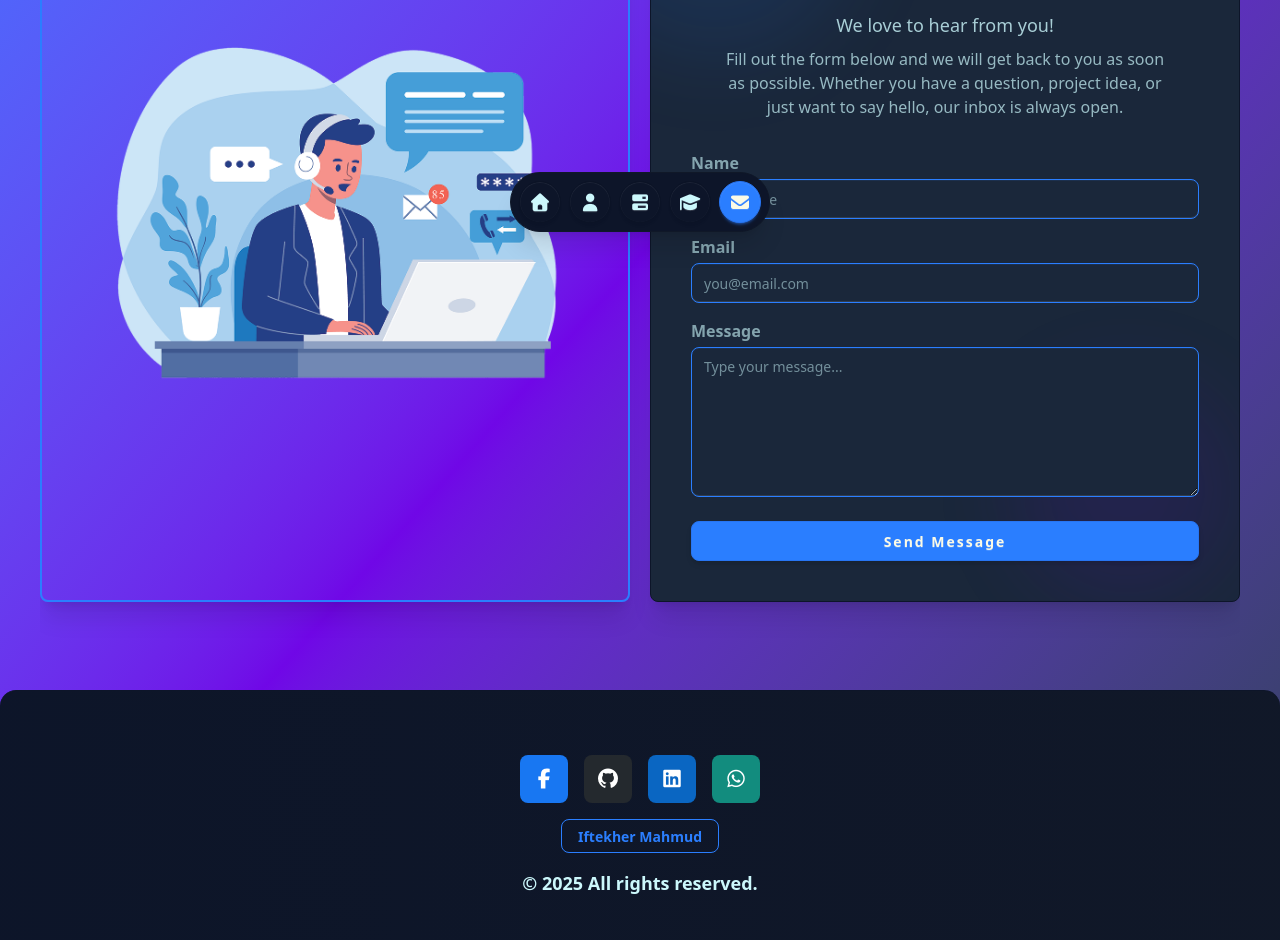
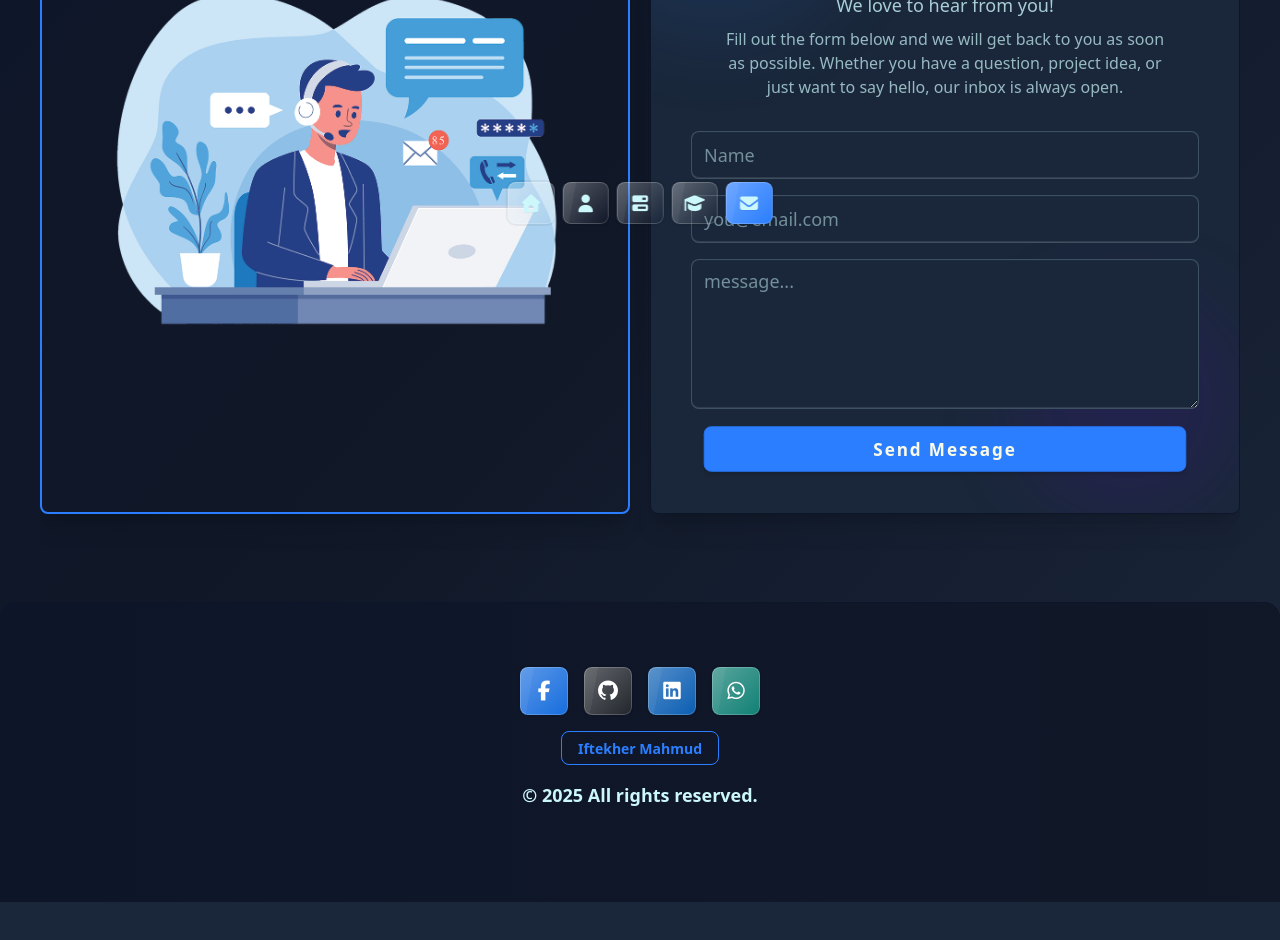
Before and after one commit to iftekher2108/iftekher-mahmud-next, a Next.js app: page /contact in a window 1280 px wide. Shown: the part 540-1480 px from the top of the page. After the commit the page ends 1442 px from the top, so only its background shows below. Built offline with nearby package versions, Linux system fonts and the light colour scheme.

Commit message:
need to set all missing information

```diff
--- a/app/template.jsx
+++ b/app/template.jsx
@@ -36,7 +36,7 @@ export default function Template({ children }) {
         <html lang="en" data-theme={theme}>
             <body>
                 <NavMenu theme={theme} setTheme={setTheme} />
-                <div className="overflow-hidden bg-gradient-to-br from-primary via-secondary to-accent dark:from-base-200 dark:via-base-300 dark:to-base-100 transition-colors duration-700">
+                <div className="overflow-hidden bg-gradient-to-br from-base-200 via-base-300 to-base-100 transition-colors duration-700">
                     <AnimatePresence mode="popLayout">
                         <motion.div
                             key={pathname}
--- a/components/AboutMe.jsx
+++ b/components/AboutMe.jsx
@@ -8,8 +8,8 @@ export default function AboutMe() {
             <div className="absolute -top-12 right-0 w-64 h-64 bg-secondary/10 rounded-full blur-2xl"></div>
             <div className="absolute bottom-0 left-0 w-56 h-56 bg-accent/10 rounded-full blur-2xl"></div>
           </div>
-          <div className="flex items-center justify-center mb-8 pt-10 relative z-10">
-            <span className="text-center px-6 uppercase text-3xl font-bold section-title text-primary">About Me</span>
+          <div className="mb-16 pt-3 relative z-10">
+            <span className="glass rounded-t px-6 py-3 capitalize text-3xl font-bold section-title bg-primary">About Me</span>
           </div>
           <div className="relative grid lg:grid-cols-2 gap-12 items-center z-10 mb-6">
             <div className="flex justify-center">
@@ -23,7 +23,7 @@ export default function AboutMe() {
               <h2 className="text-4xl font-extrabold mb-4 text-info">Passionate Developer</h2>
               <p className="mb-6 text-lg text-base-content/80 leading-relaxed">With a background in <span className="font-semibold text-info">Computer Tech</span> and a love for <span className="font-semibold text-accent">creative design</span>, I specialize in building <span className="font-semibold text-primary">unique</span>, <span className="font-semibold text-secondary">animated</span>, and <span className="font-semibold text-success">content-rich</span> websites. My mission is to deliver visually stunning and highly functional digital experiences.</p>
               <div className="flex gap-4 mb-6">
-                <Link href={'/contact'} className="btn btn-accent  px-10 hover:scale-105 transition-transform font-bold">Let&#39;s Talk</Link>
+                <Link href={'/contact'} className="btn glass bg-accent  px-10 hover:scale-105 transition-transform font-bold">Let&#39;s Talk</Link>
                 <Link href='/iftekher_mahmud.pdf' className="btn btn-outline  px-10 hover:scale-105 transition-transform font-bold">Download CV</Link>
               </div>
               <IconSocial />
--- a/components/Contact.jsx
+++ b/components/Contact.jsx
@@ -10,9 +10,9 @@ export default function Contact() {
             <div className="relative mx-auto my-8 md:my-10 px-2 md:px-0">
                 {/* Subtle gradient background for section, matching project style */}
 
-                <div className="flex items-center justify-center mb-8 pt-10 relative z-10">
+                <div className="mb-10 pt-3 relative z-10">
                     <motion.span initial={{ opacity: 0, y: 40 }} animate={{ opacity: 1, y: 0 }} transition={{ duration: 0.8 }}
-                        className="text-center px-6 uppercase text-3xl font-bold section-title text-primary">
+                        className="glass rounded-t px-6 py-3 capitalize text-3xl font-bold section-title bg-primary">
                         Contact
                     </motion.span>
                 </div>
@@ -75,25 +75,22 @@ export default function Contact() {
                                     <p className="text-base text-base-content/70 text-center max-w-md mb-2">Fill out the form below and we will get back to you as soon as possible. Whether you have a question, project idea, or just want to say hello, our inbox is always open.</p>
                                 </div>
                                 <form action={'https://formspree.io/f/mqkoqqjw'} method="post" className="flex flex-col gap-4 mt-4">
-                                    <div className="form-control">
-                                        <label className="label">
-                                            <span className="label-text text-base font-semibold mb-1">Name</span>
+                                        <label className="floating-label">
+                                            <span className="text-base font-semibold">Name</span>
+                                            <input type="text" placeholder="Name" className="input input-bordered input-lg focus:input-primary focus:outline-0  w-full" required />
                                         </label>
-                                        <input type="text" placeholder="Your Name" className="input input-bordered input-primary focus:outline-0  w-full" required />
-                                    </div>
-                                    <div className="form-control">
-                                        <label className="label">
-                                            <span className="label-text text-base font-semibold mb-1">Email</span>
+
+                                        <label className="floating-label">
+                                            <span className="text-base font-semibold">Email</span>
+                                        <input type="email" placeholder="you@email.com" className="input input-bordered input-lg focus:input-primary focus:outline-0 w-full" required />
                                         </label>
-                                        <input type="email" placeholder="you@email.com" className="input input-bordered input-primary focus:outline-0 w-full" required />
-                                    </div>
-                                    <div className="form-control">
-                                        <label className="label">
-                                            <span className="label-text text-base font-semibold mb-1">Message</span>
+
+                                        <label className="floating-label">
+                                            <span className="text-base font-semibold">Message...</span>
+                                        <textarea className="textarea textarea-lg focus:textarea-primary focus:outline-0 w-full min-h-[150px]" placeholder="message..." required></textarea>
                                         </label>
-                                        <textarea className="textarea textarea-primary focus:outline-0 w-full min-h-[150px]" placeholder="Type your message..." required></textarea>
-                                    </div>
-                                    <button type="submit" className="btn btn-primary mt-2 w-full text-md tracking-[2px] font-bold shadow-md hover:scale-105 transition-transform">Send Message</button>
+
+                                    <button type="submit" className="btn btn-primary btn-lg w-full text-md tracking-[2px] font-bold shadow-md scale-95 hover:scale-100 transition-transform">Send Message</button>
                                 </form>
                             </div>
                         </div>
--- a/components/Education.jsx
+++ b/components/Education.jsx
@@ -7,9 +7,9 @@ export default function Education() {
 
   return (
     <div id="education" className="card md:p-6 p-2 mb-2 bg-base-100 shadow-xl">
-      <div className="flex items-center justify-center mb-8 pt-10 relative z-10">
+      <div className="mb-10 pt-3 relative z-10">
         <motion.span initial={{ opacity: 0, y: 40 }} animate={{ opacity: 1, y: 0 }} transition={{ duration: 0.8 }}
-          className="text-center px-6 uppercase text-3xl font-bold section-title text-primary">
+          className="glass rounded-t px-6 py-3 capitalize text-3xl font-bold section-title bg-primary">
           Education
         </motion.span>
       </div>
--- a/components/Hero.jsx
+++ b/components/Hero.jsx
@@ -17,7 +17,7 @@ export default function Hero() {
                         <br />
                         <span className="text-2xl font-bold block mt-2 text-error tracking-tight">Software Engineer</span>
                     </h1>
-                    <p className="lg:w-3/4 mb-8 text-lg text-base-content/80 leading-relaxed">I craft <span className="font-semibold text-primary">beautiful</span>, <span className="font-semibold text-secondary">animated</span>, and <span className="font-semibold text-success">content-rich</span> web experiences with Next.js, React, and Tailwind CSS. Let&#39;s create something amazing together!</p>
+                    <p className="lg:w-3/4 mb-8 text-lg text-base-content/80 leading-relaxed">I craft <span className="font-semibold text-primary">beautiful</span>, <span className="font-semibold text-secondary">animated</span>, and <span className="font-semibold text-success">content-rich</span> web experiences with various type of technologies. Let&#39;s create something amazing together!</p>
                     <div className="flex gap-4 mb-6">
                         <Link href={'/contact'} className="btn btn-primary px-10  hover:scale-105 transition-transform font-bold">Hire Me</Link>
                         <a href={'/iftekher_mahmud.pdf'} className="btn btn-info px-10 hover:scale-105 transition-transform font-bold">Get Resume</a>
--- a/components/Navbar.jsx
+++ b/components/Navbar.jsx
@@ -6,13 +6,13 @@ function Navbar() {
   const pathName = usePathname();
   console.log(pathName)
   return (
-    <div className="fixed z-[300] p-2 bg-base-200 border border-base-300 shadow-xl rounded-full bottom-7 left-1/2 -translate-x-1/2">
+    <div className="fixed z-[300] p-2 rounded-full bottom-7 left-1/2 -translate-x-1/2">
       <div className="flex gap-2 items-center">
-        <Link href="/" className={`btn btn-circle p-5 text-lg ${pathName == '/' ? 'btn-primary' : ''}`}><i className="fa-solid fa-house"></i></Link>
-        <Link href="/about" className={`btn btn-circle p-5 text-lg ${pathName == '/about' ? 'btn-primary' : ''}`}><i className="fa-solid fa-user"></i></Link>
-        <Link href="/project" className={`btn btn-circle p-5 text-lg ${pathName == '/project' ? 'btn-primary' : ''}`}><i className="fa-solid fa-bars-progress"></i></Link>
-        <Link href="/tech-skill" className={`btn btn-circle p-5 text-lg ${pathName == '/tech-skill' ? 'btn-primary' : ''}`}><i className="fa-solid fa-graduation-cap"></i></Link>
-        <Link href="/contact" className={`btn btn-circle p-5 text-lg ${pathName == '/contact' ? 'btn-primary' : ''}`}><i className="fa-solid fa-envelope"></i></Link>
+        <Link href="/" className={`card glass bg-circle p-3 text-lg ${pathName == '/' ? 'bg-primary' : ''}`}><i className="fa-solid fa-house"></i></Link>
+        <Link href="/about" className={`card glass bg-circle p-3 text-lg ${pathName == '/about' ? 'bg-primary' : ''}`}><i className="fa-solid fa-user"></i></Link>
+        <Link href="/project" className={`card glass bg-circle p-3 text-lg ${pathName == '/project' ? 'bg-primary' : ''}`}><i className="fa-solid fa-bars-progress"></i></Link>
+        <Link href="/tech-skill" className={`card glass bg-circle p-3 text-lg ${pathName == '/tech-skill' ? 'bg-primary' : ''}`}><i className="fa-solid fa-graduation-cap"></i></Link>
+        <Link href="/contact" className={`card glass bg-circle p-3 text-lg ${pathName == '/contact' ? 'bg-primary' : ''}`}><i className="fa-solid fa-envelope"></i></Link>
       </div>
     </div>
   );
--- a/components/Projects.jsx
+++ b/components/Projects.jsx
@@ -18,9 +18,9 @@ export default function Projects({ showFilter = true, limit }) {
 
   return (
     <div id="projects" className="card md:p-6 p-2 mb-2 bg-base-100 shadow-xl">
-      <div className="flex items-center justify-center mb-8 pt-10 relative z-10">
+      <div className="mb-12 pt-3 relative z-10">
         <motion.span initial={{ opacity: 0, y: 40 }} animate={{ opacity: 1, y: 0 }} transition={{ duration: 0.6 }}
-          className="text-center px-6 uppercase text-3xl font-bold section-title text-primary">
+          className="glass rounded-t px-6 py-4 capitalize text-3xl font-bold section-title bg-primary">
           Projects
         </motion.span>
       </div>
--- a/components/Work.jsx
+++ b/components/Work.jsx
@@ -8,9 +8,9 @@ export default function Work() {
 
   return (
     <div id="work" className="card md:p-6 p-2 mb-2 bg-base-100 shadow-xl">
-      <div className="flex items-center justify-center mb-8 pt-10 relative z-10">
+      <div className="mb-10 pt-3 relative z-10">
         <motion.span initial={{ opacity: 0, y: 40 }} animate={{ opacity: 1, y: 0 }} transition={{ duration: 0.6 }}
-          className="text-center px-6 uppercase text-3xl font-bold section-title text-primary">
+          className="glass rounded-t px-6 py-3 capitalize text-3xl font-bold section-title bg-primary">
           Work
         </motion.span>
       </div>
--- a/components/iconSocial.jsx
+++ b/components/iconSocial.jsx
@@ -5,32 +5,32 @@ function IconSocial() {
     return (
         <>
             <div className="flex gap-4">
-                <Link href={'https://www.facebook.com/mdiftekher.mahmud/'} target="_blank" className="size-12 flex justify-center items-center rounded-lg text-white
-                bg-[#1877F2]
+                <Link href={'https://www.facebook.com/mdiftekher.mahmud/'} target="_blank" className="size-12 glass flex justify-center items-center rounded-lg text-white
+                bg-[#1877F2]/90
                  hover:-translate-y-1 hover:scale-105
                   transition-all duration-300 ease-in-out
                  ">
                     <i className="fa-brands text-xl fa-facebook-f"></i>
                 </Link>
 
-                <Link href={'https://github.com/iftekher2108'} target="_blank" className="size-12 flex justify-center items-center rounded-lg text-white
-                bg-[#24292e]
+                <Link href={'https://github.com/iftekher2108'} target="_blank" className="size-12 glass flex justify-center items-center rounded-lg text-white
+                bg-[#24292e]/90
                  hover:-translate-y-1 hover:scale-105
                   transition-all duration-300 ease-in-out
                  ">
                     <i className="fa-brands text-xl fa-github"></i>
                 </Link>
 
-                <Link href={'https://www.linkedin.com/in/iftekhermahmud1/'} target="_blank" className="size-12 flex justify-center items-center rounded-lg text-white
-                bg-[#0a66c2]
+                <Link href={'https://www.linkedin.com/in/iftekhermahmud1/'} target="_blank" className="size-12 glass flex justify-center items-center rounded-lg text-white
+                bg-[#0a66c2]/90
                  hover:-translate-y-1 hover:scale-105
                   transition-all duration-300 ease-in-out
                  ">
                     <i className="fa-brands text-xl fa-linkedin"></i>
                 </Link>
 
-                <Link href={'https://wa.me/8801580359517?text=Hey%20there!%20I%20need%20help.'} target="_blank" className="size-12 flex justify-center items-center rounded-lg text-white
-                bg-[#128c7e]
+                <Link href={'https://wa.me/8801580359517?text=Hey%20there!%20I%20need%20help.'} target="_blank" className="size-12 glass flex justify-center items-center rounded-lg text-white
+                bg-[#128c7e]/90
                  hover:-translate-y-1 hover:scale-105
                   transition-all duration-300 ease-in-out
                  ">
--- a/styles/globals.css
+++ b/styles/globals.css
@@ -1,7 +1,7 @@
 @import "tailwindcss";
 
 @plugin "daisyui"{
- themes: light, dark, cupcake, retro, bumblebee, emerald, corporate, synthwave, cyberpunk,
+ themes:default, domlight, light, dark, cupcake, retro, bumblebee, emerald, corporate, synthwave, cyberpunk,
  valentine, halloween, garden, forest, aqua, lofi, pastel, fantasy, wireframe, black, luxury, dracula,
   cmyk, autumn, business, acid, lemonade, night, coffee, winter, dim, nord, sunset, caramellatte,
    abyss, silk;
@@ -91,5 +91,7 @@
 }
 
 .section-title {
-  @apply relative before:bg-primary before:w-full  before:absolute before:top-[50%] before:h-1 before:left-full after:bg-primary after:w-full  after:absolute after:top-[50%] after:h-1 after:right-full;
+  @apply relative
+   before:bg-primary before:w-full  before:absolute before:bottom-[0%] before:h-1 before:left-full
+   /* after:bg-primary after:w-full  after:absolute after:top-[50%] after:h-1 after:right-full; */
 }
```
Also changed, not shown: components/Skills.jsx (+5 -5 lines).
